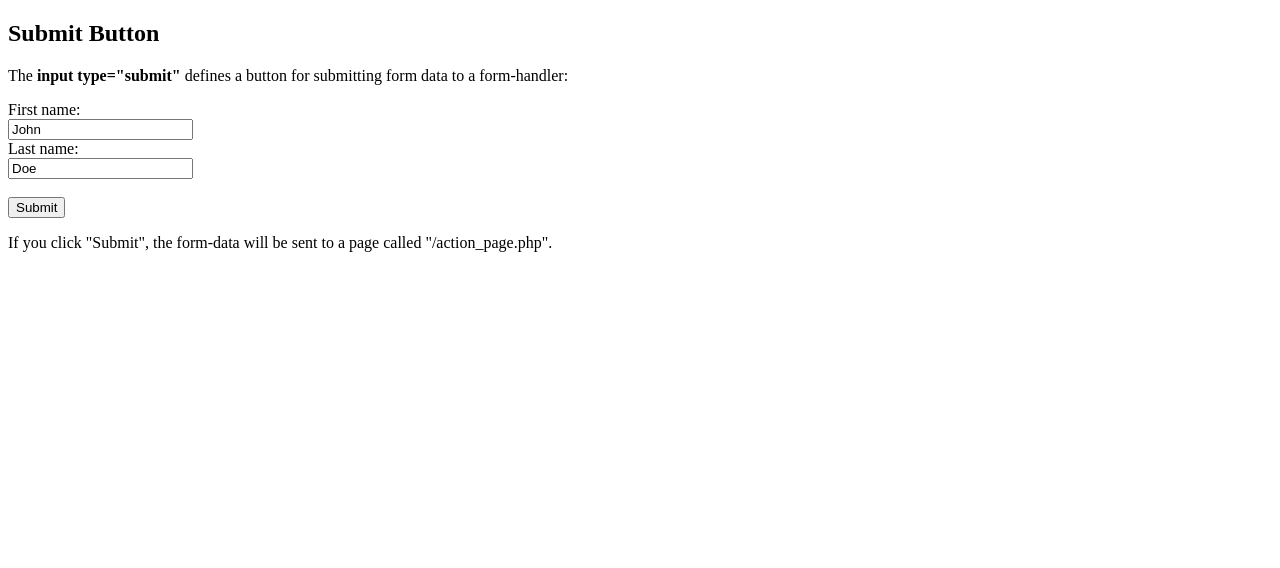
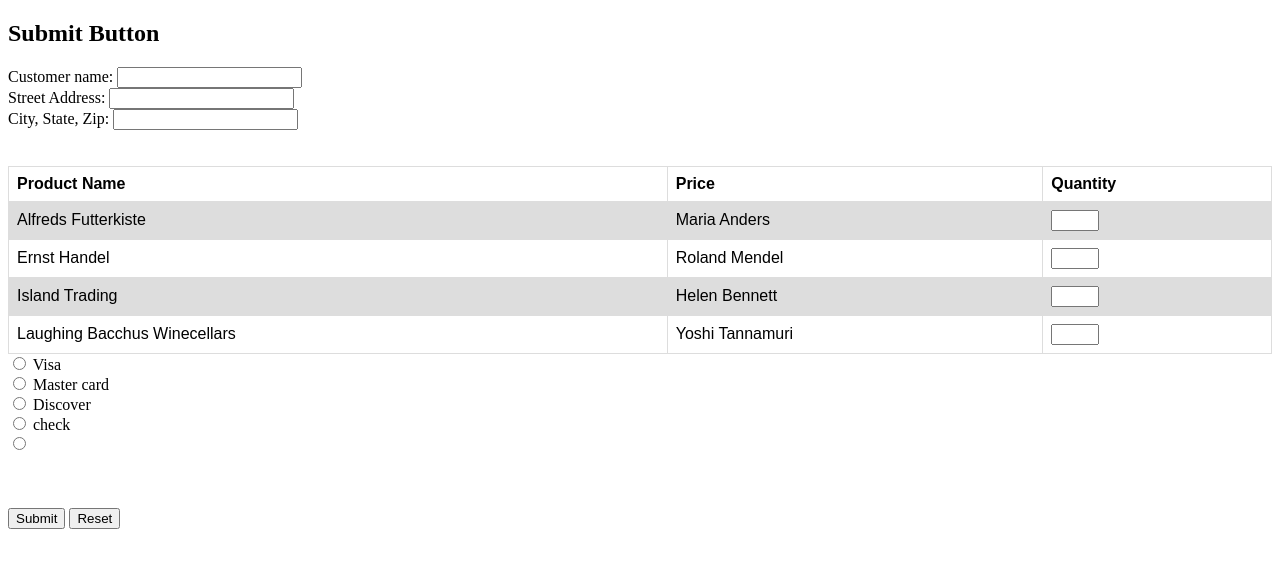
Before and after one commit to vinod-metha06/form, a plain HTML site: page index.html in a window 1280 px wide. Drawn offline with Linux system fonts and the light colour scheme.

Commit message:
first commit

```diff
--- a/index.html
+++ b/index.html
@@ -1,20 +1,88 @@
 <!DOCTYPE html>
 <html>
+<head>
+    <style>
+table {
+  font-family: arial, sans-serif;
+  border-collapse: collapse;
+  width: 100%;
+}
+
+td, th {
+  border: 1px solid #dddddd;
+  text-align: left;
+  padding: 8px;
+}
+
+tr:nth-child(even) {
+  background-color: #dddddd;
+}
+</style>
+</head>
 <body>
 
 <h2>Submit Button</h2>
 
-<p>The <strong>input type="submit"</strong> defines a button for submitting form data to a form-handler:</p>
 
 <form action="/action_page.php">
-  <label for="fname">First name:</label><br>
-  <input type="text" id="fname" name="fname" value="John"><br>
-  <label for="lname">Last name:</label><br>
-  <input type="text" id="lname" name="lname" value="Doe"><br><br>
+  <label for="cname">Customer name:</label>
+  <input type="text" id="cname" name="cname" value=""><br>
+
+  <label for="sadd">Street Address:</label>
+  <input type="text" id="sadd" name="sadd" value=""><br>
+
+  <label for="csz">City, State, Zip:</label>
+  <input type="text" id="csz" name="csz" value=""><br>
+
+<br></br>
+  <table>
+  <tr>
+    <th>Product Name</th>
+    <th>Price</th>
+    <th>Quantity</th>
+  </tr>
+  <tr>
+    <td>Alfreds Futterkiste</td>
+    <td>Maria Anders</td>
+    <td><input type="number" id="quantity" name="quantity" min="1" max="5"></td>
+  </tr>
+
+  <tr>
+    <td>Ernst Handel</td>
+    <td>Roland Mendel</td>
+    <td><input type="number" id="quantity" name="quantity" min="1" max="5"></td>
+  </tr>
+  <tr>
+    <td>Island Trading</td>
+    <td>Helen Bennett</td>
+    <td><input type="number" id="quantity" name="quantity" min="1" max="5"></td>
+  </tr>
+  <tr>
+    <td>Laughing Bacchus Winecellars</td>
+    <td>Yoshi Tannamuri</td>
+    <td><input type="number" id="quantity" name="quantity" min="1" max="5"></td>
+  </tr>
+
+</table>
+
+<input type="radio" id="male" name="gender" value="male">
+  <label for="Visa">Visa</label><br>
+  <input type="radio" id="Visa" name="Visa" value="Visa">
+  <label for="mc">Master card</label><br>
+  <input type="radio" id="mc" name="mc" value="mc">
+  <label for="dis">Discover</label><br>
+  <input type="radio" id="dis" name="dis" value="dis">
+  <label for="check">check</label><br>
+  <input type="radio" id="check" name="check" value="check">
+
+
+<br></br>
+<br></br>
+
   <input type="submit" value="Submit">
+  <input type="reset">
 </form>
 
-<p>If you click "Submit", the form-data will be sent to a page called "/action_page.php".</p>
 
 </body>
 </html>
```
